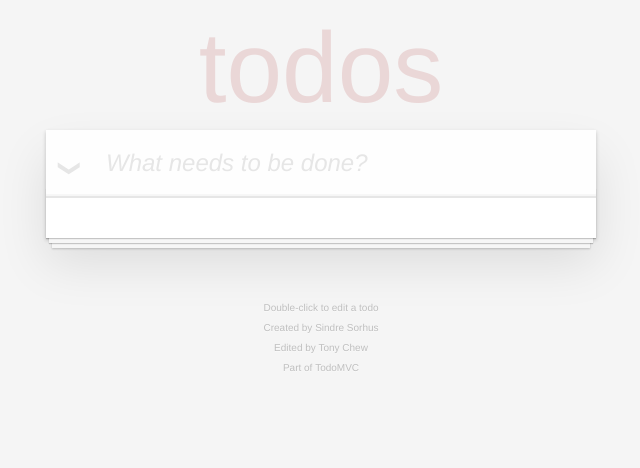
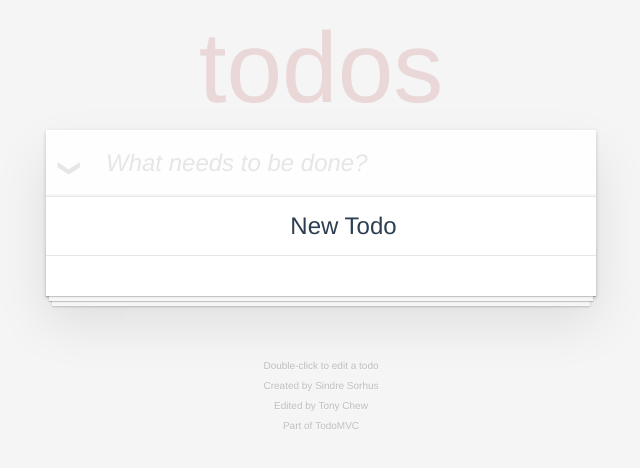
Before and after one commit to tonychew1986/vue-to-do-list, a Vue app: page / in a window 1280 px wide. Shown: the top 468 px of the page, without its empty margins (319-959 px from the left). Built offline with nearby package versions, Linux system fonts and the light colour scheme.

Commit message:
added insert & delete todos

```diff
--- a/src/views/Home.vue
+++ b/src/views/Home.vue
@@ -3,12 +3,24 @@
 		<section class="todoapp">
 			<header class="header">
 				<h1>todos</h1>
-				<input class="new-todo" placeholder="What needs to be done?" autofocus>
+				<input class="new-todo" v-model="newTodo" v-on:keyup.enter="addTodo" placeholder="What needs to be done?" autofocus>
 			</header>
 			<section class="main">
 				<input id="toggle-all" class="toggle-all" type="checkbox">
 				<label for="toggle-all">Mark all as complete</label>
-				<ul class="todo-list"></ul>
+				<ul class="todo-list">
+    			<li class="todo" v-for="todo in todos">
+    				<div class="view">
+    					<input class="toggle" type="checkbox" v-model="todo.completed" />
+    					<label>{{ todo.title }}</label>
+    					<button class="destroy" @click="removeTodo(todos)"></button>
+    				</div>
+    				<!-- <input class="edit" value="{{title}}"> -->
+    			</li>
+        </ul>
+        <input class="toggle-all" id="toggle-all" type="checkbox">
+        <label for="toggle-all">Mark all as complete</label>
+        <ul class="todo-list"></ul>
 			</section>
 			<footer class="footer"></footer>
 		</section>
@@ -25,12 +37,30 @@
 
 <script>
 // @ is an alias to /src
-import HelloWorld from "@/components/HelloWorld.vue";
+// import HelloWorld from "@/components/HelloWorld.vue";
 
 export default {
   name: "home",
-  components: {
-    HelloWorld
+  // components: {
+  //   HelloWorld
+  // },
+  data() {
+    return {
+      newTodo: "",
+      todos: [{ id: 0, title: "New Todo", completed: "false" }]
+    };
+  },
+  methods: {
+    addTodo() {
+      this.todos.push({
+        title: this.newTodo,
+        completed: "false",
+        id: this.todos.length
+      });
+    },
+    removeTodo(todo) {
+      this.todos.splice(this.todos.indexOf(todo), 1)
+    }
   }
 };
 </script>
```
